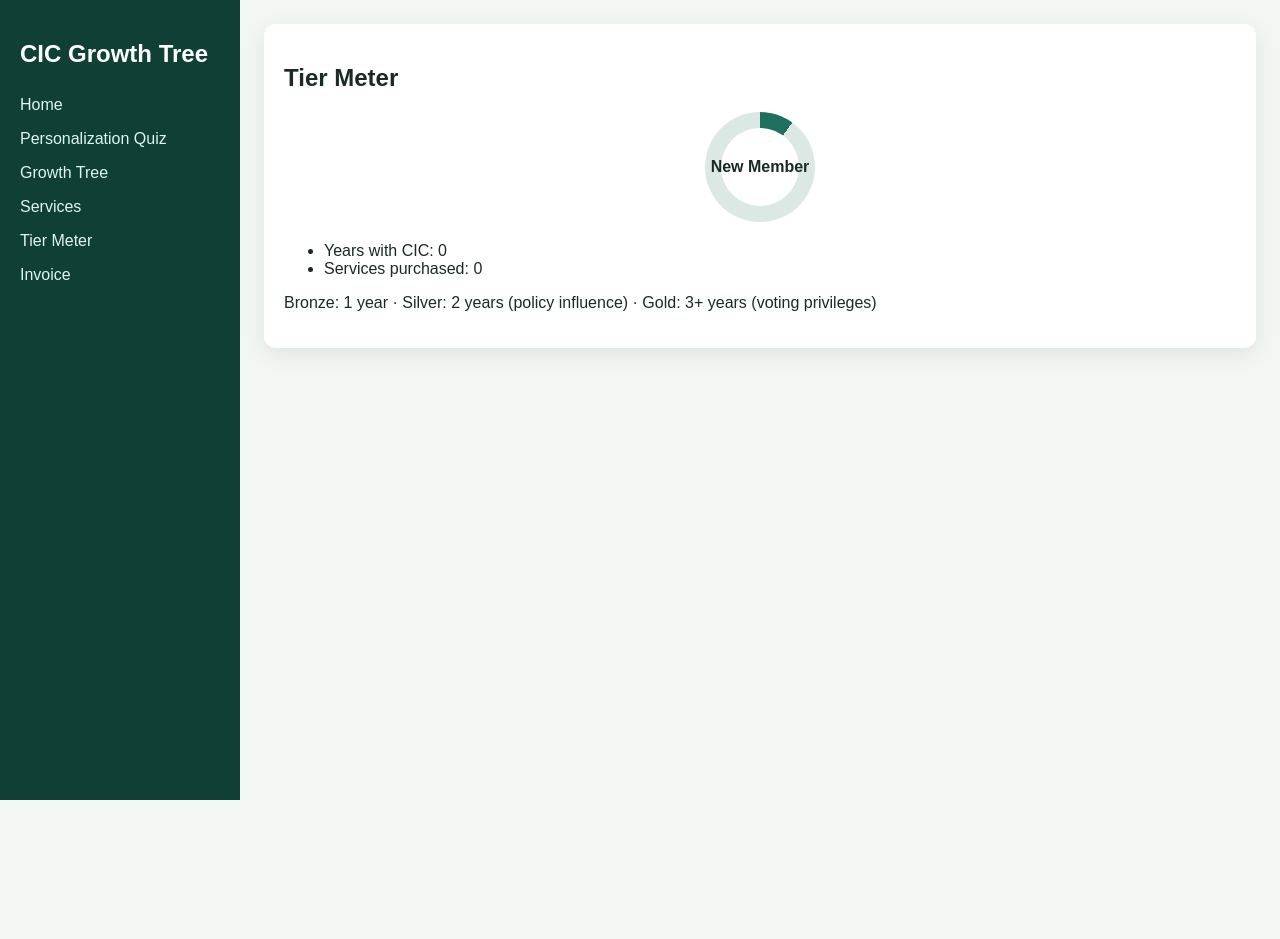
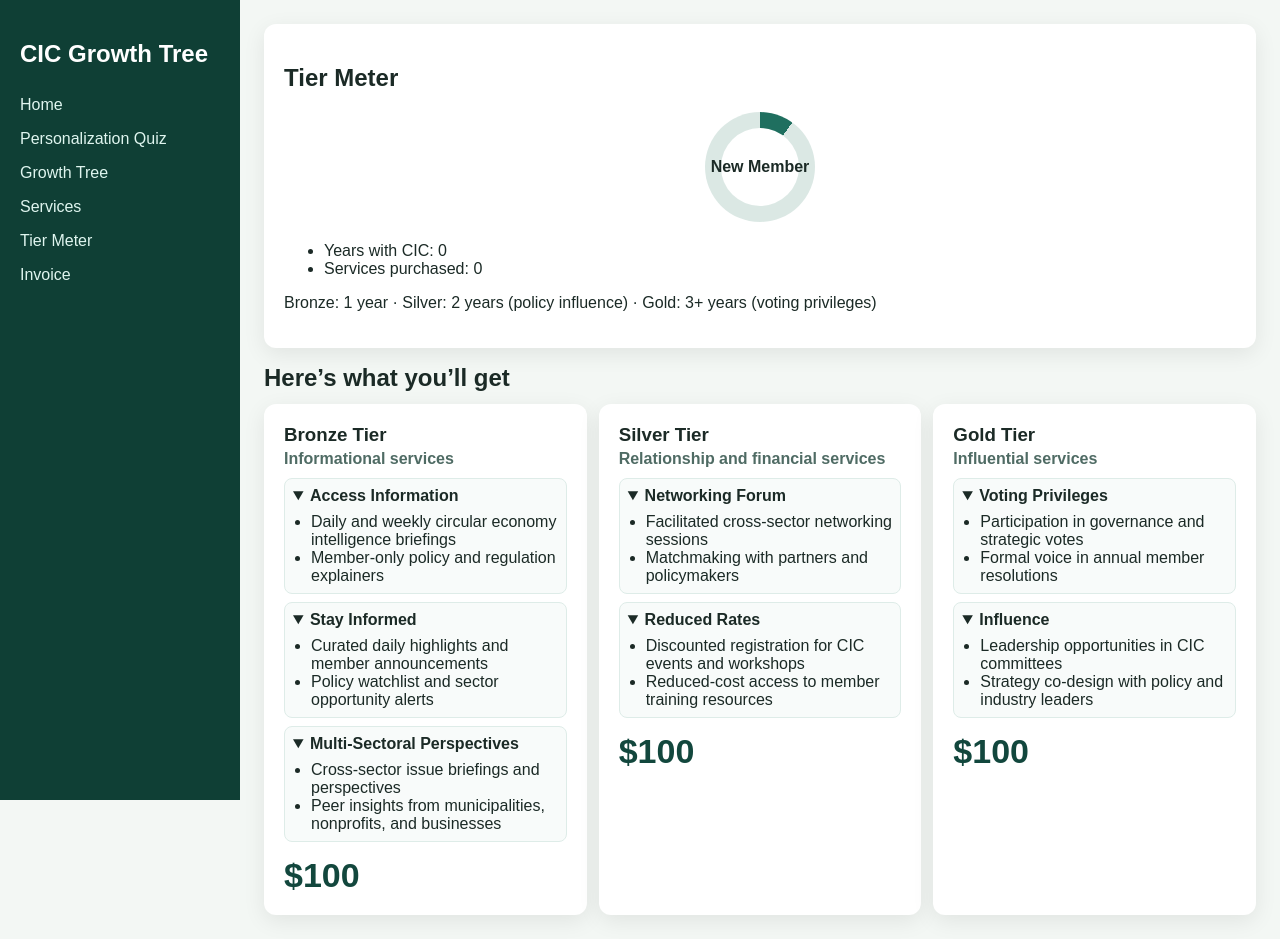
Before and after one commit to mahis1067/GrowthTree-CIC, a Flask app: page /tier in a window 1280 px wide. Before the commit the page ends 800 px from the top, so only its background shows below. Run offline with Flask 3, Linux system fonts and the light colour scheme.

Commit message:
Add JSON-driven tier bundles and growth-stage tree UI

```diff
--- a/app.py
+++ b/app.py
@@ -9,6 +9,7 @@ app.secret_key = "cic-growth-tree-dev"
 
 
 DATA_PATH = Path(__file__).with_name("info.json")
+TIER_BUNDLE_PATH = Path(__file__).with_name("entities").joinpath("tier_bundles.json")
 
 
 def load_services():
@@ -17,9 +18,16 @@ def load_services():
         return json.load(file)
 
 
+def load_tier_bundles():
+    with TIER_BUNDLE_PATH.open("r", encoding="utf-8") as file:
+        return json.load(file)
+
+
 SERVICES = load_services()  # Load all services from the JSON file
+TIER_BUNDLES = load_tier_bundles()
 # Create a dictionary mapping service titles to their full data for quick lookup
 SERVICES_BY_TITLE = {service["title"]: service for service in SERVICES}
+TIER_ORDER = ["Bronze", "Silver", "Gold"]
 
 
 def default_tree():
@@ -53,7 +61,7 @@ def merge_purchased_into_tree(tree, purchased):
 
 def service_match_score(service, answers):
     # Get tags from the service (used to match user answers)
-    tags = service.get("tags", {}) or {}
+    tags = service.get("recommend_if", {}) or service.get("tags", {}) or {}
     if not tags:
         return 1
 
@@ -72,16 +80,35 @@ def service_match_score(service, answers):
             score -= 1
     return score
 
+def accessible_tiers(current_tier):
+    if current_tier not in TIER_ORDER:
+        return ["Bronze"]
+    return TIER_ORDER[: TIER_ORDER.index(current_tier) + 1]
+
+
+def bundle_services_for_tier(current_tier):
+    unlocked = set(accessible_tiers(current_tier))
+    bundled = []
+    for tier in TIER_BUNDLES.get("tiers", []):
+        if tier.get("name") in unlocked:
+            for service in tier.get("services", []):
+                enriched = dict(service)
+                enriched["tier"] = tier.get("name")
+                bundled.append(enriched)
+    return bundled
+
 
 def generate_growth_tree(answers):
     # Start with an empty tree
     tree = default_tree()
     year_keys = ["year1", "year2", "year3"]
+    current_tier = calculate_tier()
+    bundled_services = bundle_services_for_tier(current_tier)
 
     scored_services = []
     # Score each service based on user answers
-    for service in SERVICES:
-        target_year = service.get("year", "year2")  # Default to year2 if missing
+    for service in bundled_services:
+        target_year = service.get("preferred_year", "year2")  # Default to year2 if missing
         if target_year not in year_keys:
             target_year = "year2"
         score = service_match_score(service, answers)
@@ -145,6 +172,16 @@ def tier_progress_percent():
     tier = calculate_tier()
     return {"New Member": 10, "Bronze": 35, "Silver": 68, "Gold": 100}[tier]
 
+
+
+
+def tier_growth_stage(tier_name):
+    return {
+        "New Member": "sapling",
+        "Bronze": "sapling",
+        "Silver": "branching",
+        "Gold": "full_tree",
+    }[tier_name]
 
 def current_discount_percent():
     # Return discount based on tier
@@ -216,10 +253,12 @@ def tree():
     total_spent = sum(item["price"] for item in purchased_items)
 
     # Render tree page with all relevant data
+    current_tier = calculate_tier()
     return render_template(
         "tree.html",
         tree=tree_data,
-        tier=calculate_tier(),
+        tier=current_tier,
+        growth_stage=tier_growth_stage(current_tier),
         progress=tier_progress_percent(),
         services_map=SERVICES_BY_TITLE,
         purchased=set(purchased_names),
@@ -269,12 +308,14 @@ def buy(service_name):
 @app.route("/tier")
 def tier():
     # display user's current tier and progress
+    current_tier = calculate_tier()
     return render_template(
         "tier.html",
-        tier=calculate_tier(),
+        tier=current_tier,
         progress=tier_progress_percent(),
         purchased_count=len(session.get("purchased", [])),
         years_with_cic=session.get("membership_years", "0"),
+        tier_bundles=TIER_BUNDLES.get("tiers", []),
     )
 
 
--- /dev/null
+++ b/entities/tier_bundles.json
@@ -0,0 +1,159 @@
+{
+  "tiers": [
+    {
+      "name": "Bronze",
+      "summary": "Informational services",
+      "price": 100,
+      "growth_stage": "sapling",
+      "services": [
+        {
+          "title": "Access Information",
+          "subservices": [
+            "Daily and weekly circular economy intelligence briefings",
+            "Member-only policy and regulation explainers"
+          ],
+          "preferred_year": "year1",
+          "recommend_if": {
+            "primary_reason": [
+              "Access trusted information & research"
+            ],
+            "year1_benefit": [
+              "Weekly/daily news and policy updates"
+            ],
+            "communication_style": [
+              "Real-time alerts",
+              "Bi-weekly topic digests"
+            ]
+          }
+        },
+        {
+          "title": "Stay Informed",
+          "subservices": [
+            "Curated daily highlights and member announcements",
+            "Policy watchlist and sector opportunity alerts"
+          ],
+          "preferred_year": "year1",
+          "recommend_if": {
+            "year1_benefit": [
+              "Weekly/daily news and policy updates"
+            ],
+            "involvement_level": [
+              "Observe & consume resources/events",
+              "Participate in a few events"
+            ]
+          }
+        },
+        {
+          "title": "Multi-Sectoral Perspectives",
+          "subservices": [
+            "Cross-sector issue briefings and perspectives",
+            "Peer insights from municipalities, nonprofits, and businesses"
+          ],
+          "preferred_year": "year2",
+          "recommend_if": {
+            "organization_type": [
+              "Municipality",
+              "Public institution (school, hospital)",
+              "Nonprofit or association"
+            ],
+            "event_type": [
+              "Multi-sector collaboration events"
+            ]
+          }
+        }
+      ]
+    },
+    {
+      "name": "Silver",
+      "summary": "Relationship and financial services",
+      "price": 100,
+      "growth_stage": "branching",
+      "services": [
+        {
+          "title": "Networking Forum",
+          "subservices": [
+            "Facilitated cross-sector networking sessions",
+            "Matchmaking with partners and policymakers"
+          ],
+          "preferred_year": "year2",
+          "recommend_if": {
+            "primary_reason": [
+              "Connect with policymakers and peers"
+            ],
+            "year2_goal": [
+              "Build cross-sector partnerships",
+              "Raise your profile in the sector"
+            ],
+            "involvement_level": [
+              "Actively collaborate on projects",
+              "Lead discussions or workstreams"
+            ]
+          }
+        },
+        {
+          "title": "Reduced Rates",
+          "subservices": [
+            "Discounted registration for CIC events and workshops",
+            "Reduced-cost access to member training resources"
+          ],
+          "preferred_year": "year2",
+          "recommend_if": {
+            "primary_reason": [
+              "Attend events/workshops at reduced cost"
+            ],
+            "event_type": [
+              "Practical training or workshops",
+              "Local community circular economy activities"
+            ]
+          }
+        }
+      ]
+    },
+    {
+      "name": "Gold",
+      "summary": "Influential services",
+      "price": 100,
+      "growth_stage": "full_tree",
+      "services": [
+        {
+          "title": "Voting Privileges",
+          "subservices": [
+            "Participation in governance and strategic votes",
+            "Formal voice in annual member resolutions"
+          ],
+          "preferred_year": "year3",
+          "recommend_if": {
+            "governance_interest": [
+              "Yes : policy input/strategy",
+              "Yes: committee work"
+            ],
+            "year2_goal": [
+              "Influence circular economy policy"
+            ]
+          }
+        },
+        {
+          "title": "Influence",
+          "subservices": [
+            "Leadership opportunities in CIC committees",
+            "Strategy co-design with policy and industry leaders"
+          ],
+          "preferred_year": "year3",
+          "recommend_if": {
+            "primary_reason": [
+              "Influence policy and strategy",
+              "Participate in committees or governance"
+            ],
+            "involvement_level": [
+              "Lead discussions or workstreams"
+            ],
+            "journey_stage": [
+              "Leading initiatives",
+              "Want to shape sector strategy"
+            ]
+          }
+        }
+      ]
+    }
+  ]
+}
--- a/static/styles.css
+++ b/static/styles.css
@@ -161,3 +161,44 @@ th,td{padding:8px;border-bottom:1px solid #dfebe6;text-align:left}
   .year-sections,.stats-grid{grid-template-columns:1fr}
   .plotly-tree{height:360px}
 }
+
+.tier-page{margin-bottom:16px}
+.tier-bundles h2{margin:0 0 12px}
+.tier-columns{display:grid;grid-template-columns:repeat(3,minmax(0,1fr));gap:12px}
+.tier-card h3{margin:0}
+.tier-summary{margin:4px 0 10px;color:#4f6b64;font-weight:600}
+.bundle-services{display:grid;gap:8px}
+.bundle-services details{background:#f8fbfa;border:1px solid #deece8;border-radius:8px;padding:8px}
+.bundle-services summary{cursor:pointer;font-weight:700}
+.bundle-services ul{margin:8px 0 0;padding-left:18px}
+.tier-price{margin-top:14px;font-size:34px;font-weight:700;color:#12473d}
+
+.tree-layout{display:grid;grid-template-columns:2fr 1fr;gap:12px;align-items:stretch;margin:10px 0 16px}
+.growth-visual{display:grid;gap:8px;align-content:start;background:#f9fdfb;border:1px solid #deece8}
+.growth-visual h3{margin:0}
+.stage-drawing{position:relative;height:260px;border-radius:10px;background:linear-gradient(#eef8f2,#f9fdfb)}
+.stage-drawing .ground{position:absolute;left:12px;right:12px;bottom:16px;height:16px;background:#d5e8db;border-radius:30px}
+.stage-drawing .trunk{position:absolute;left:50%;bottom:30px;transform:translateX(-50%);width:16px;height:80px;background:#7a4b2a;border-radius:8px}
+.stage-drawing .branch{position:absolute;top:122px;width:52px;height:8px;background:#7a4b2a;border-radius:8px;opacity:0}
+.stage-drawing .branch.left{left:calc(50% - 52px);transform:rotate(-30deg);transform-origin:right center}
+.stage-drawing .branch.right{left:50%;transform:rotate(30deg);transform-origin:left center}
+.stage-drawing .leaf{position:absolute;width:54px;height:54px;border-radius:50%;background:#5aa978;opacity:0}
+.stage-drawing .leaf-1{left:calc(50% - 70px);top:56px}
+.stage-drawing .leaf-2{left:calc(50% + 14px);top:56px}
+.stage-drawing .leaf-3{left:calc(50% - 96px);top:96px}
+.stage-drawing .leaf-4{left:calc(50% + 42px);top:96px}
+
+.stage-sapling .trunk{height:56px}
+.stage-sapling .leaf-1,.stage-sapling .leaf-2{opacity:1;width:42px;height:42px;top:78px}
+
+.stage-branching .trunk{height:86px}
+.stage-branching .branch.left,.stage-branching .branch.right{opacity:1}
+.stage-branching .leaf-1,.stage-branching .leaf-2,.stage-branching .leaf-3{opacity:1}
+
+.stage-full_tree .trunk{height:100px}
+.stage-full_tree .branch.left,.stage-full_tree .branch.right{opacity:1}
+.stage-full_tree .leaf{opacity:1}
+
+@media (max-width: 1000px){
+  .tier-columns,.tree-layout{grid-template-columns:1fr}
+}
--- a/templates/tier.html
+++ b/templates/tier.html
@@ -1,7 +1,7 @@
 {% extends "base.html" %}
 {% block title %}Tier Meter - CIC{% endblock %}
 {% block content %}
-<section class="card">
+<section class="card tier-page">
     <h1>Tier Meter</h1>
     <div class="meter-wrap large">
         <div class="meter" style="--progress: {{ progress }}%;">
@@ -14,4 +14,31 @@
     </ul>
     <p>Bronze: 1 year · Silver: 2 years (policy influence) · Gold: 3+ years (voting privileges)</p>
 </section>
+
+<section class="tier-bundles">
+    <h2>Here’s what you’ll get</h2>
+    <div class="tier-columns">
+        {% for bundle in tier_bundles %}
+        <article class="card tier-card">
+            <h3>{{ bundle.name }} Tier</h3>
+            <p class="tier-summary">{{ bundle.summary }}</p>
+
+            <div class="bundle-services">
+                {% for service in bundle.services %}
+                <details open>
+                    <summary>{{ service.title }}</summary>
+                    <ul>
+                        {% for subservice in service.subservices %}
+                        <li>{{ subservice }}</li>
+                        {% endfor %}
+                    </ul>
+                </details>
+                {% endfor %}
+            </div>
+
+            <div class="tier-price">${{ bundle.price }}</div>
+        </article>
+        {% endfor %}
+    </div>
+</section>
 {% endblock %}
```
Also changed, not shown: templates/tree.html (+25 -1 lines).
